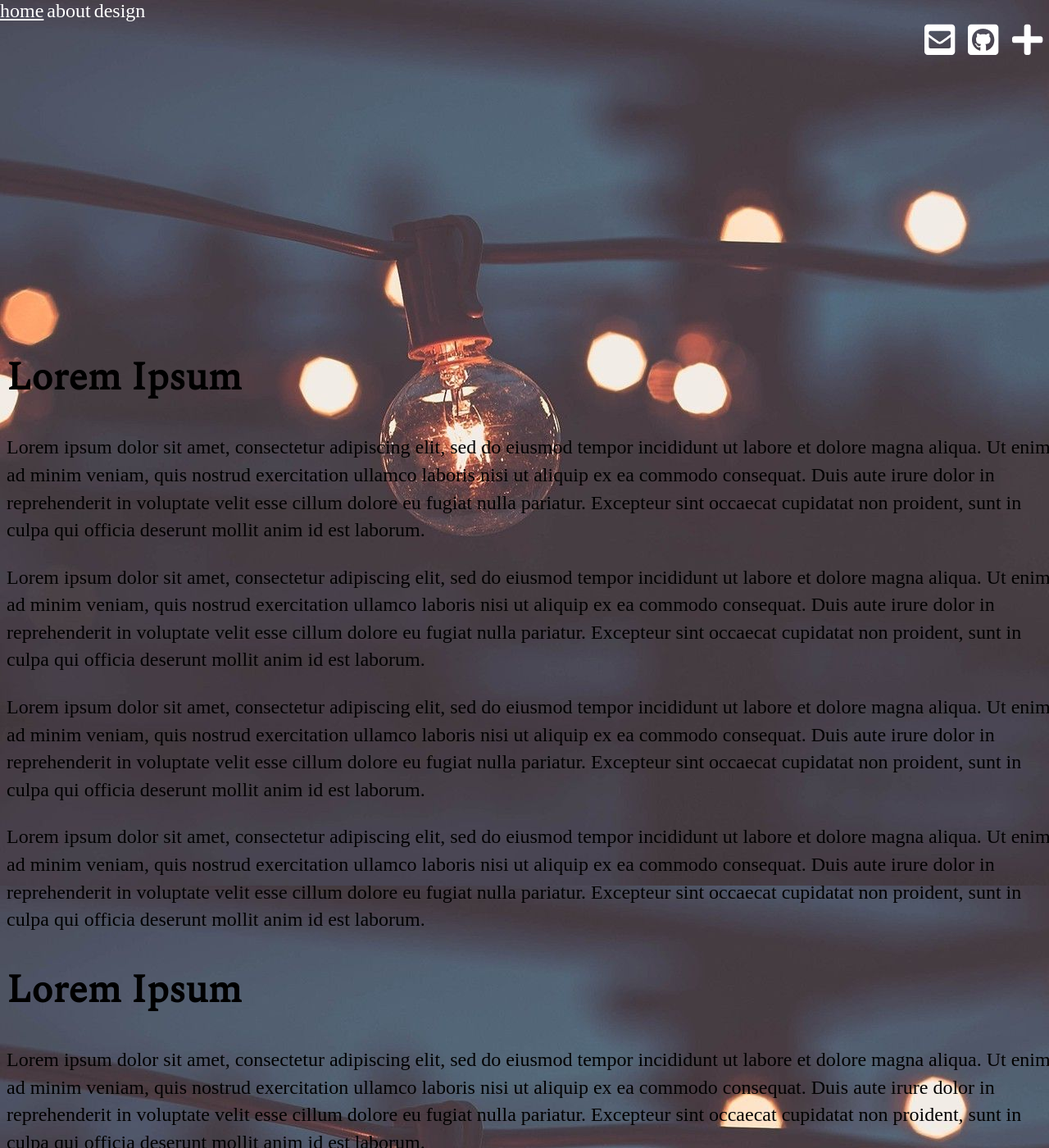
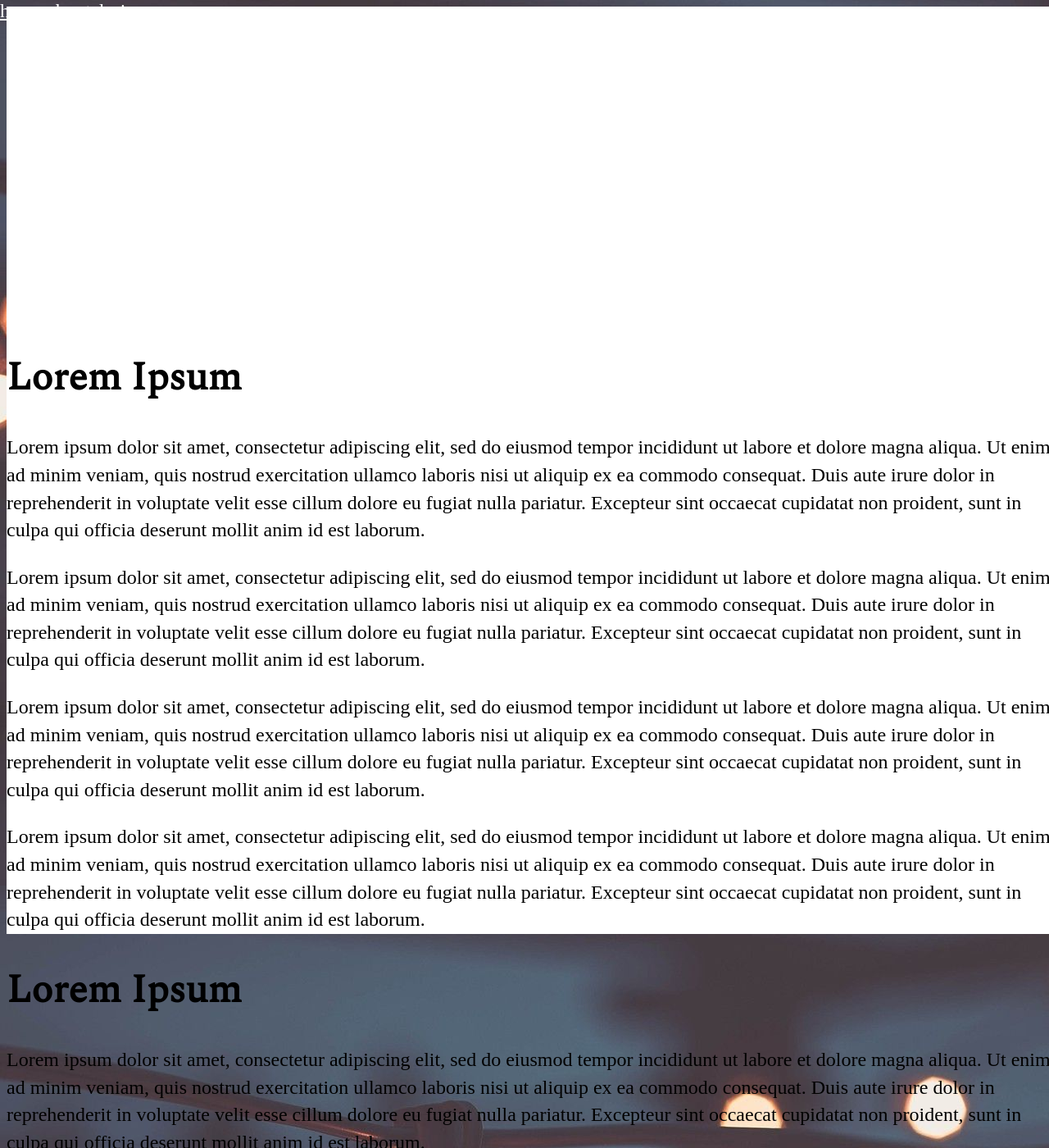
Before and after one commit to caIcutec/caIcutec.github.io, a Jekyll site: the page built from index.html, in a window 1280 px wide and 1400 px high. Shown: the whole window at 82% size. Built offline with Jekyll 4.4.1, drawn with Linux system fonts in a browser that asks for light colours; nearby versions of some CDN libraries.

Commit message:
Update main.css

```diff
--- a/css/main.css
+++ b/css/main.css
@@ -30,7 +30,7 @@
 .container{
     top:40%;
     width: 100%;
-    color: #ffffff;
+    background-color: #ffffff;
 }
 
 .fixed-header, .fixed-footer{
```
